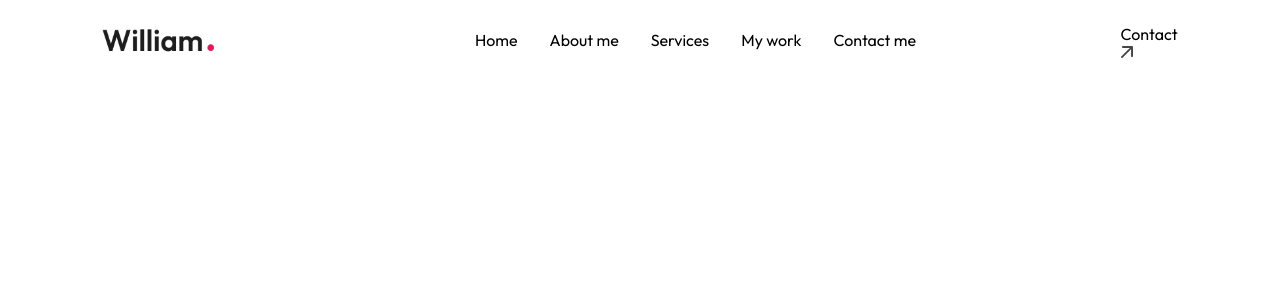
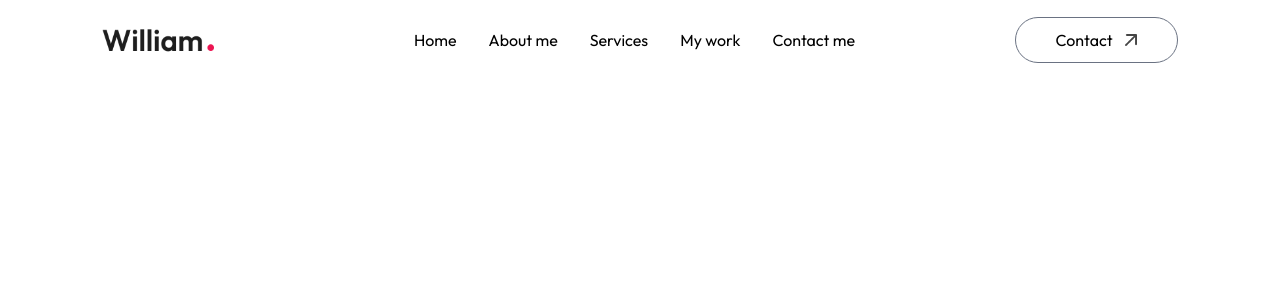
Before and after one commit to ryzhkoandrey/gs-portfolio, a Next.js app: page / in a window 1280 px wide. Shown: the top 300 px of the page. Built offline with nearby package versions, Linux system fonts and the light colour scheme; a web font is replaced by a local one.

Commit message:
Add styling to Contact button in Navbar
Applied Tailwind CSS classes to the Contact button for improved layout and visibility on large screens.

```diff
--- a/app/components/Navbar.jsx
+++ b/app/components/Navbar.jsx
@@ -35,7 +35,10 @@ const Navbar = () => {
 
             {/* btns */}
             <div>
-               <a href="#contact">
+               <a
+                  href="#contact"
+                  className="hidden lg:flex items-center gap-3 px-10 py-2.5 border border-gray-500 rounded-full ml-4"
+               >
                   Contact
                   <Image src={assets.arrow_icon} alt="" className="w-3" />
                </a>
```
